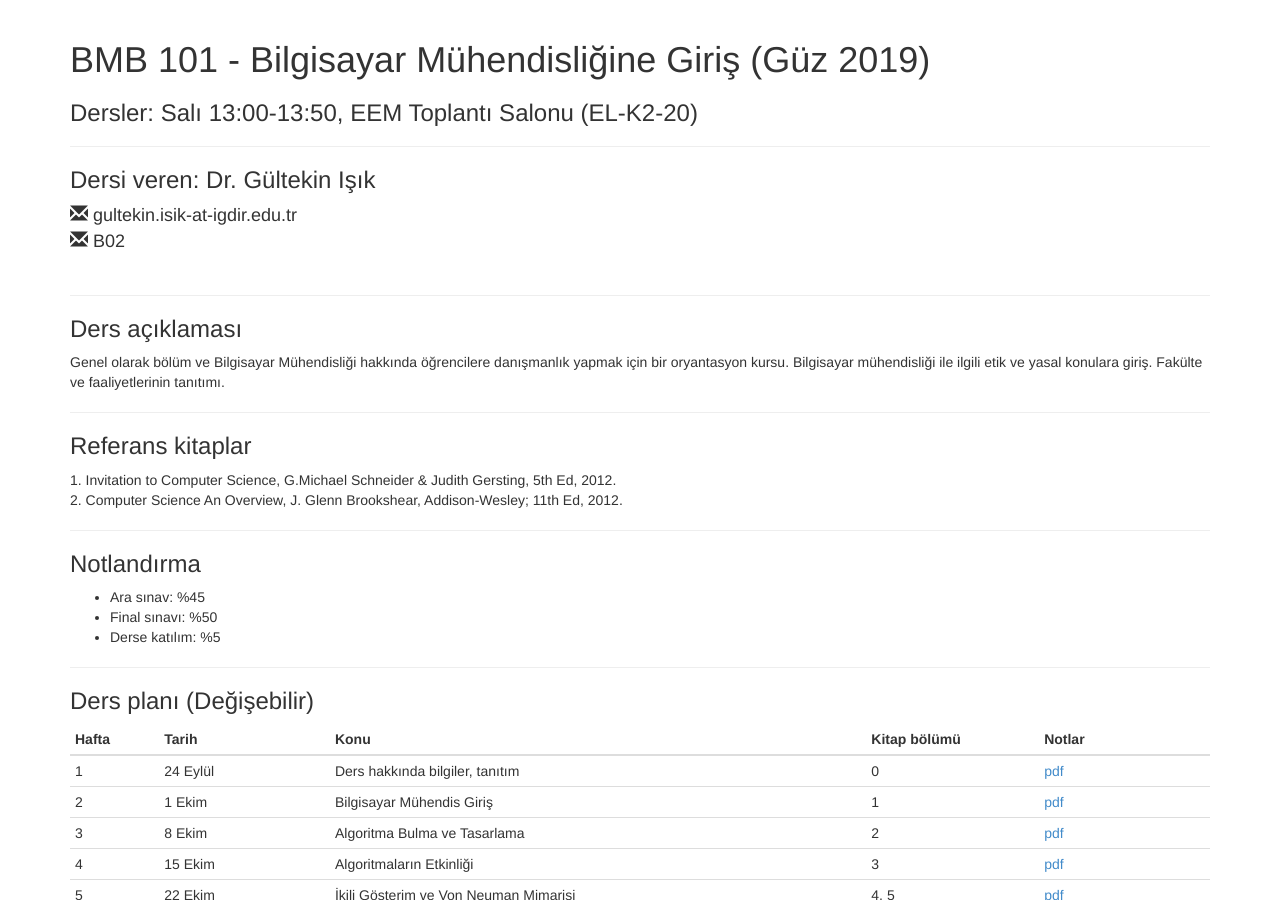
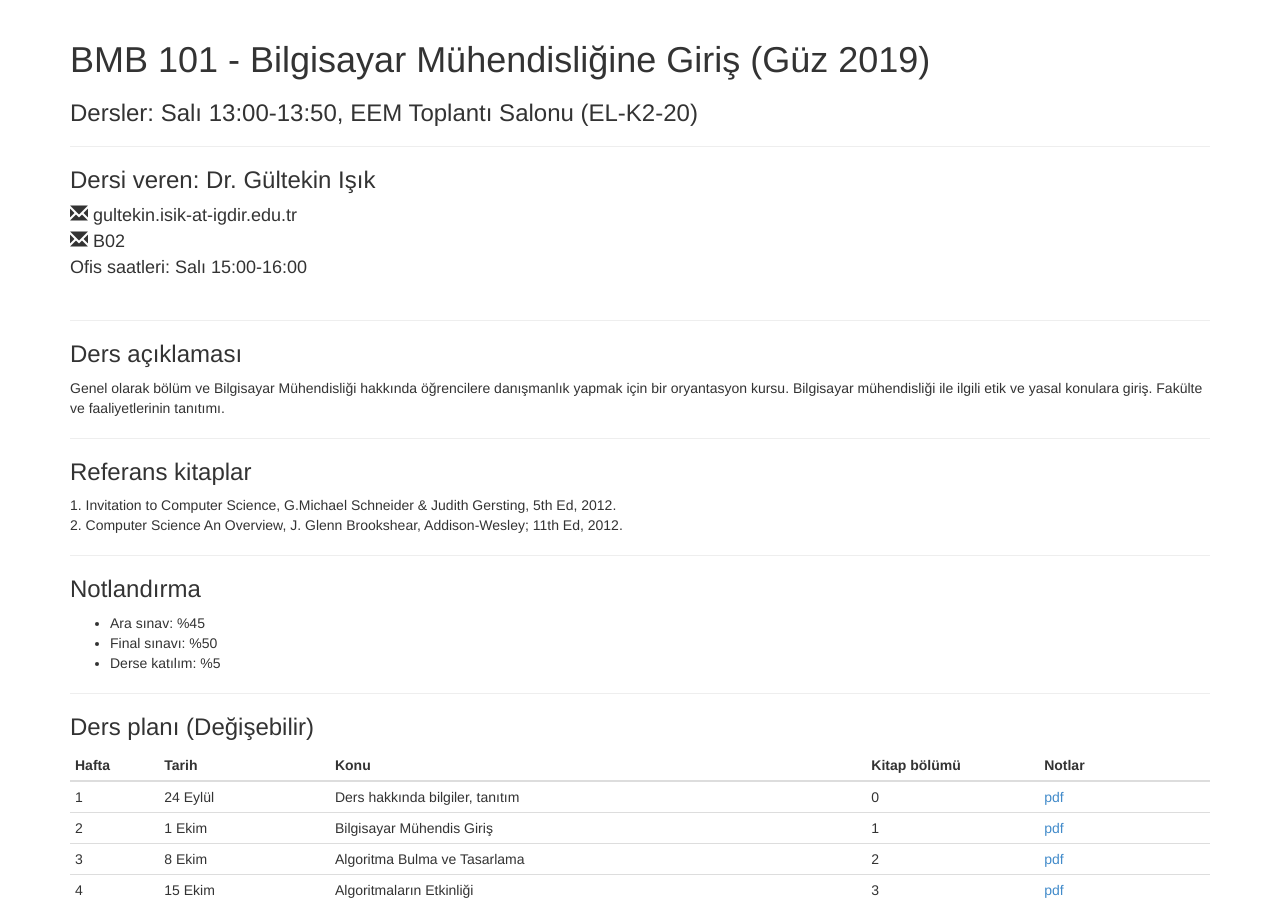
Before and after one commit to tekinonlayn/gi.github.io, a Jekyll site: the page teaching/courses/bmb101/index.html, which Jekyll copies as it is, in a window 1280 px wide and 900 px high. Built offline with Jekyll 4.4.1, drawn with Linux system fonts in a browser that asks for light colours; nearby versions of some CDN libraries; library files that are not in the unit come from our copies.

Commit message:
Update index.html

```diff
--- a/teaching/courses/bmb101/index.html
+++ b/teaching/courses/bmb101/index.html
@@ -35,7 +35,8 @@
 		<h4>
 		<address>
    	   	  <span class="glyphicon glyphicon-envelope"></span> gultekin.isik-at-igdir.edu.tr<br>
-   	   	  <span class="glyphicon glyphicon-envelope"></span> B02
+   	   	  <span class="glyphicon glyphicon-envelope"></span> B02<br>
+		  Ofis saatleri: Salı 15:00-16:00
    	   	</address>
 		</h4>
 		</tbody></table>
```
